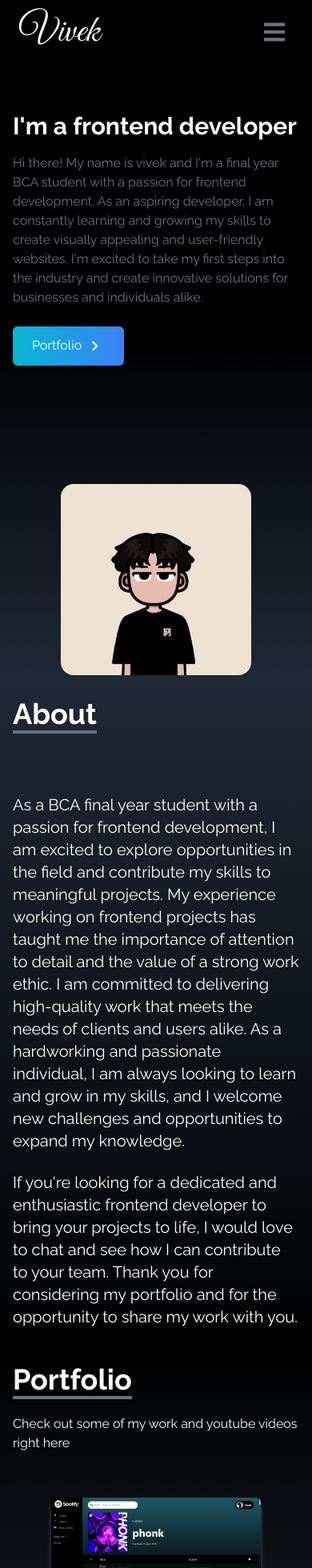
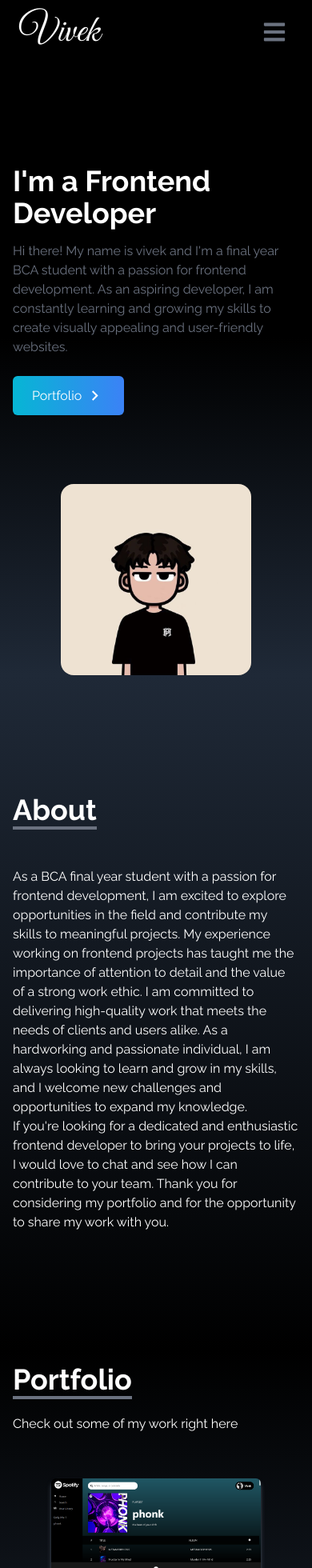
Before and after one commit to vivek31singh/Portfolio, a React (Create React App) app: page / in a window 390 px wide. Shown: the top 1960 px of the page at 80% size. Built offline with nearby package versions, Linux system fonts and the light colour scheme.

Commit message:
feat: fix the media query for mobiles

```diff
--- a/public/index.html
+++ b/public/index.html
@@ -2,7 +2,7 @@
 <html lang="en">
   <head>
     <meta charset="utf-8" />
-    <link rel="icon" type="image/jpg" href="../public/icon.jpeg" style="border-radius: 50px;">
+    <link rel="icon" type="image/jpg" href="./icon.jpeg">
     <meta name="viewport" content="width=device-width, initial-scale=1" />
     <meta name="theme-color" content="#000000" />
     <meta
@@ -13,7 +13,7 @@
 
     <link rel="manifest" href="%PUBLIC_URL%/manifest.json" />
 
-    <title>My Portfolio</title>
+    <title>Vivek Singh-Portfolio</title>
   </head>
   <body>
     <noscript>You need to enable JavaScript to run this app.</noscript>
--- a/src/App.js
+++ b/src/App.js
@@ -5,6 +5,7 @@ import Home from "./components/Home";
 import NavBar from "./components/NavBar";
 import Portfolio from "./components/Portfolio";
 import SocialLinks from "./components/SocialLinks";
+
 
 function App() {
   return (
--- a/src/components/About.jsx
+++ b/src/components/About.jsx
@@ -7,11 +7,13 @@ const About = () => {
     className="w-full h-screen bg-gradient-to-b from-gray-800 to-black text-white"
   >
     <div className="max-w-screen-lg p-4 mx-auto flex flex-col justify-center w-full h-full">
-        <div>
-          <p className="text-4xl font-bold inline border-b-4 border-gray-500">About</p>
+      <div className="pb-8">
+        <p className="text-4xl font-bold inline border-b-4 border-gray-500">
+          About
+        </p>
       </div>
 
-        <p className="text-xl mt-20 ">
+      <p className="text-x mt-5">
           As a BCA final year student with a passion for frontend development, I
           am excited to explore opportunities in the field and contribute my
           skills to meaningful projects. My experience working on frontend
@@ -22,10 +24,7 @@ const About = () => {
           and grow in my skills, and I welcome new challenges and opportunities
           to expand my knowledge.
       </p>
-
-        <br />
-
-        <p className="text-xl">
+<p>
           If you're looking for a dedicated and enthusiastic frontend developer
           to bring your projects to life, I would love to chat and see how I can
           contribute to your team. Thank you for considering my portfolio and
--- a/src/components/Experience.jsx
+++ b/src/components/Experience.jsx
@@ -56,7 +56,7 @@ const Experience = () => {
     name="experience"
     className="bg-gradient-to-b from-gray-800 to-black w-full h-screen"
   >
-      <div className="max-w-screen-lg mx-auto p-4 flex flex-col justify-center w-full h-full text-white">
+    <div className="max-w-screen-lg mx-auto  p-4 pt-20 flex flex-col justify-center w-full h-full text-white">
       <div>
         <p className="text-4xl font-bold border-b-4 border-gray-500 p-2 inline">
             Experience
@@ -70,7 +70,7 @@ const Experience = () => {
               key={id}
               className={`shadow-md hover:scale-105 duration-500 py-2 rounded-lg ${style}`}
             >
-              <img src={src} alt="" className="w-20 mx-auto"/>
+              <img src={src} alt="" className="w-20 mx-auto" />
               <p className="mt-4">{title}</p>
             </div>
           ))}
--- a/src/components/Home.jsx
+++ b/src/components/Home.jsx
@@ -11,31 +11,35 @@ const Home = () => {
   >
     <div className="max-w-screen-lg mx-auto flex flex-col items-center justify-center h-full px-4 md:flex-row">
       <div className="flex flex-col justify-center h-full">
-          <h2 className="text-3xl sm:text-7xl font-bold text-white">
-            I'm a frontend developer
+        <h2 className="text-4xl sm:text-7xl pt-32 font-bold text-white">
+          I'm a Frontend Developer
         </h2>
         <p className="text-gray-500 py-4 max-w-md">
             Hi there! My name is vivek and I'm a final year BCA student with a
             passion for frontend development. As an aspiring developer, I am
             constantly learning and growing my skills to create visually
-            appealing and user-friendly websites. I'm excited to take my first
-            steps into the industry and create innovative solutions for
-            businesses and individuals alike.
+            appealing and user-friendly websites.
           </p>
           <div>
-            <Link to="portfolio" smooth duration={500} className="group text-white w-fit px-6 py-3 my-2 flex item-center rounded-md bg-gradient-to-r from-cyan-500 to-blue-500 cursor-pointer">
+            <Link
+              to="portfolio"
+              smooth
+              duration={500}
+              className="group text-white w-fit px-6 py-3 my-2 flex items-center rounded-md bg-gradient-to-r from-cyan-500 to-blue-500 cursor-pointer"
+            >
               Portfolio
               <span className="group-hover:rotate-90 duration-300">
-                <MdOutlineKeyboardArrowRight size={25} className="ml-1"/>
+                <MdOutlineKeyboardArrowRight size={25} className="ml-1" />
               </span>
             </Link>
           </div>
         </div>
+
         <div>
           <img
             src={my_image}
             alt="my profile"
-            className="rounded-2xl mx-auto w-2/3 md:w-full md:mt-12"
+            className="rounded-2xl mx-auto w-2/3 md:w-full"
           />
         </div>
       </div>
--- a/src/components/Portfolio.jsx
+++ b/src/components/Portfolio.jsx
@@ -29,33 +29,28 @@ const Portfolio = () => {
           <p className="text-4xl font-bold inline border-b-4 border-gray-500">
             Portfolio
           </p>
-          <p className="py-6">Check out some of my work and youtube videos right here</p>
+          <p className="py-6">Check out some of my work right here</p>
         </div>
 
         <div className="grid sm:grid-cols-2 md:grid-cols-3 gap-8 px-12 sm:px-0">
-          {portfolios.map(({ id, src , href1 , href2 }) => (
+          {portfolios.map(({ id, src }) => (
             <div key={id} className="shadow-md shadow-gray-600 rounded-lg">
               <img
                 src={src}
                 alt=""
                 className="rounded-md duration-200 hover:scale-105"
               />
-
               <div className="flex items-center justify-center">
-                <button
-                  key={id}
-                  className="w-1/2 px-6 py-3 m-4 duration:200 hover:scale-105"
-                >
-                  {" "}
-                  <a href={href1}> Demo</a>
+                <button className="w-1/2 px-6 py-3 m-4 duration-200 hover:scale-105">
+                  Demo
                 </button>
-                <button className="w-1/2 px-6 py-3 m-4 duration:200 hover:scale-105">
-                  <a href={href2}> Code</a>
+                <button className="w-1/2 px-6 py-3 m-4 duration-200 hover:scale-105">
+                  Code
                 </button>
               </div>
             </div>
           ))}
-        </div>
+          </div>
       </div>
     </div>
   );
```
Also changed, not shown: 1 other file (tests, documents, lock files or other folders). Lines whose indentation alone changed are shown as unchanged.
